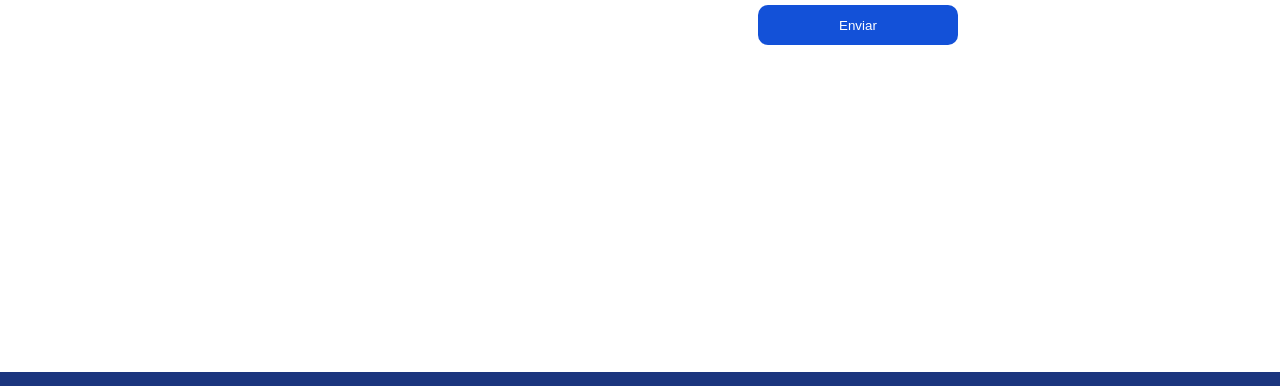
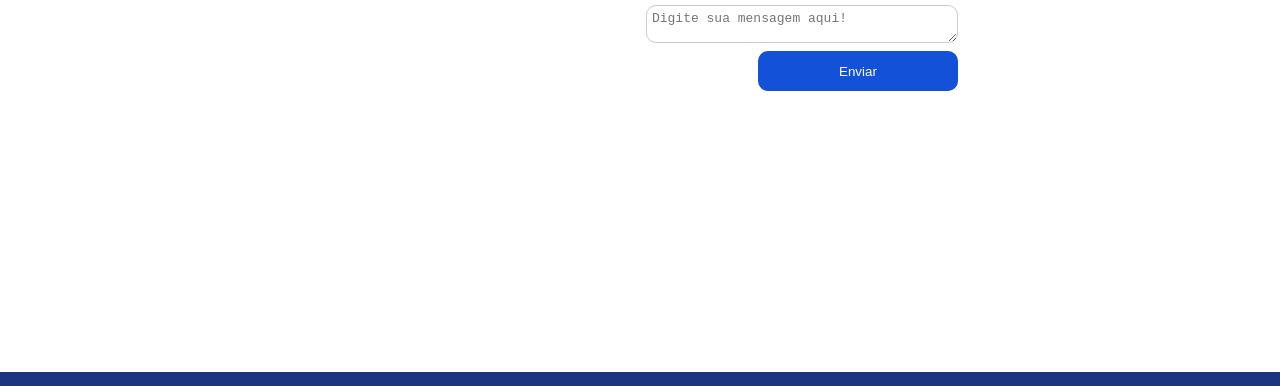
Before and after one commit to NeriAlana/FORD-ENTER--SPRINT-4, a plain HTML site: page anexo_desafio_javascript/contato.html in a window 1280 px wide. Shown: the part 357-743 px from the top of the page. Drawn offline with Linux system fonts and the light colour scheme.

Commit message:
Update contato.html

```diff
--- a/anexo_desafio_javascript/contato.html
+++ b/anexo_desafio_javascript/contato.html
@@ -46,6 +46,7 @@
                     <option>RECLAMAÇÃO</option>
                     <option>SOLICITAÇÃO</option>
                 </select>
+                <textarea name="mensagem" placeholder="Digite sua mensagem aqui!" class="fordform" required></textarea>
             <button type="submit">Enviar</button>
             </form>
             </div>
```
